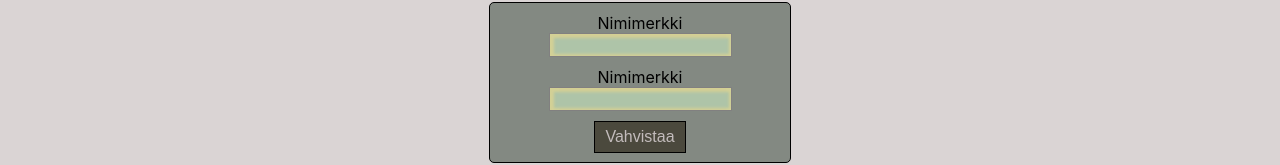
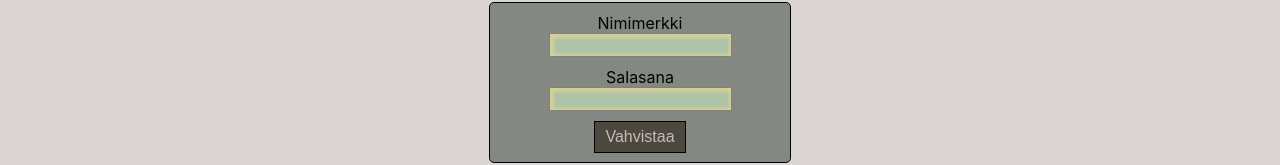
Before and after one commit to Keriamba/front, a React (Create React App) app: page /registration in a window 1280 px wide. Shown: the part 163-328 px from the top of the page. Built offline with nearby package versions, Linux system fonts and the light colour scheme; no server answers.

Commit message:
change string at register

```diff
--- a/src/pages/registration/Registration.js
+++ b/src/pages/registration/Registration.js
@@ -42,7 +42,7 @@ export default function Registration() {
         <div className='reg-wrap'>
             <span className={checkError(errors.nickname?.message) ? 'error' : ''} >{checkError(errors.nickname?.message) ? errors.nickname.message : 'Nimimerkki'}</span>
             <input  {...register('nickname', {required: 'Virheellinen lempinimi'})} />
-            <span className={checkError(errors.password?.message) ? 'error' : ''} >{checkError(errors.password?.message) ? errors.password.message : 'Nimimerkki'}</span>
+            <span className={checkError(errors.password?.message) ? 'error' : ''} >{checkError(errors.password?.message) ? errors.password.message : 'Salasana'}</span>
             <input type='password' {...register('password', {required: 'Väärä salasana'})} />
             <button type='submit' >Vahvistaa</button>
         </div>
```
